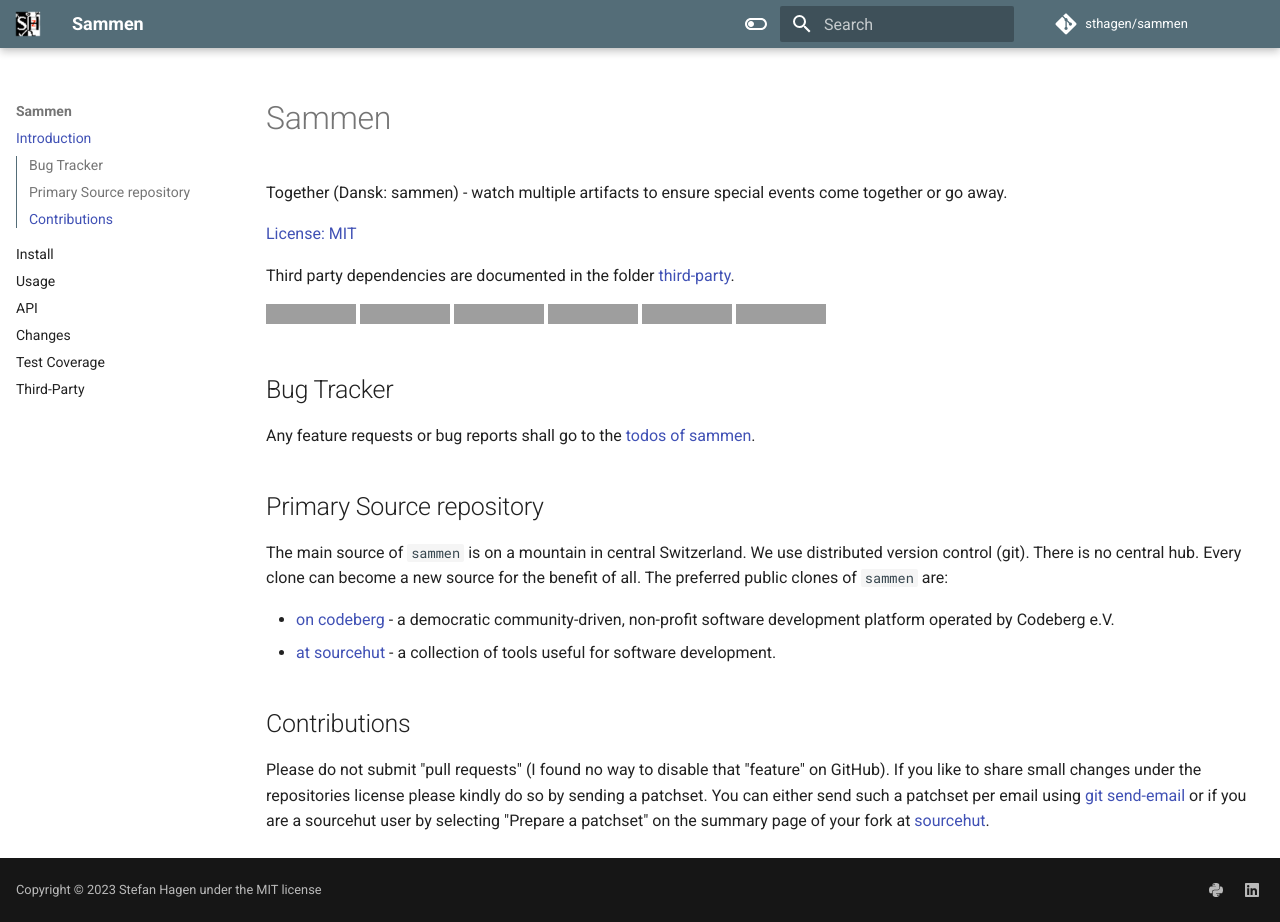
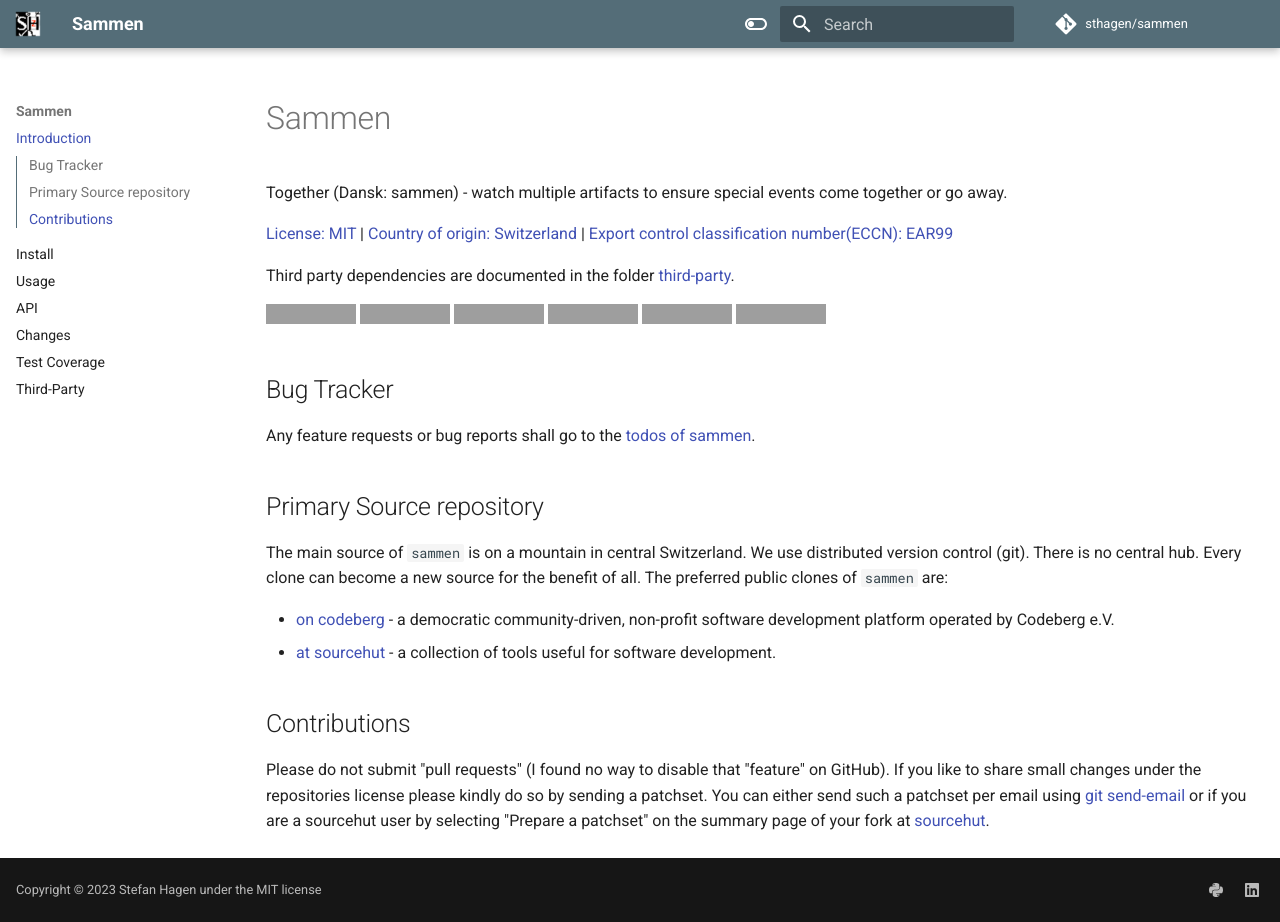
Before and after one commit to sthagen/sammen, an MkDocs documentation site: the page built from docs/index.md, in a window 1280 px wide and 922 px high, cut to the strip 0-922 px from the top of the window. Built offline with MkDocs 1.6.1 and Material for MkDocs 9.7.7, drawn with Linux system fonts in a browser that asks for light colours; grey boxes are pictures that could not be loaded.

Commit message:
Amended landing page of docs with eccn and coo

```diff
--- a/docs/index.md
+++ b/docs/index.md
@@ -2,7 +2,9 @@
 
 Together (Dansk: sammen) - watch multiple artifacts to ensure special events come together or go away.
 
-[License: MIT](https://git.sr.ht/~sthagen/sammen/tree/default/item/LICENSE)
+[License: MIT](https://git.sr.ht/~sthagen/sammen/tree/default/item/LICENSE) |
+[Country of origin: Switzerland](https://git.sr.ht/~sthagen/sammen/tree/default/item/COUNTRY-OF-ORIGIN) |
+[Export control classification number(ECCN): EAR99](https://git.sr.ht/~sthagen/sammen/tree/default/item/EXPORT-CONTROL-CLASSIFICATION-NUMBER)
 
 Third party dependencies are documented in the folder [third-party](third-party/README.md).
 
```
